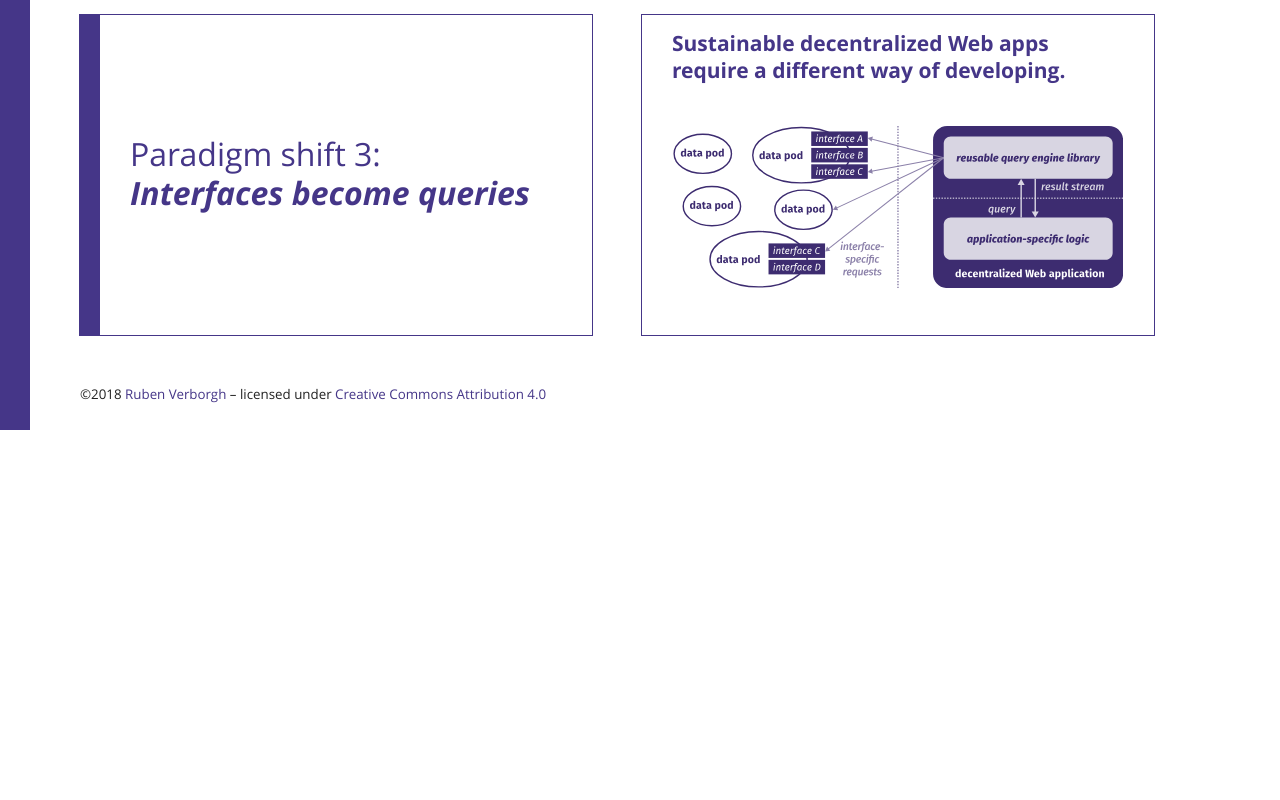
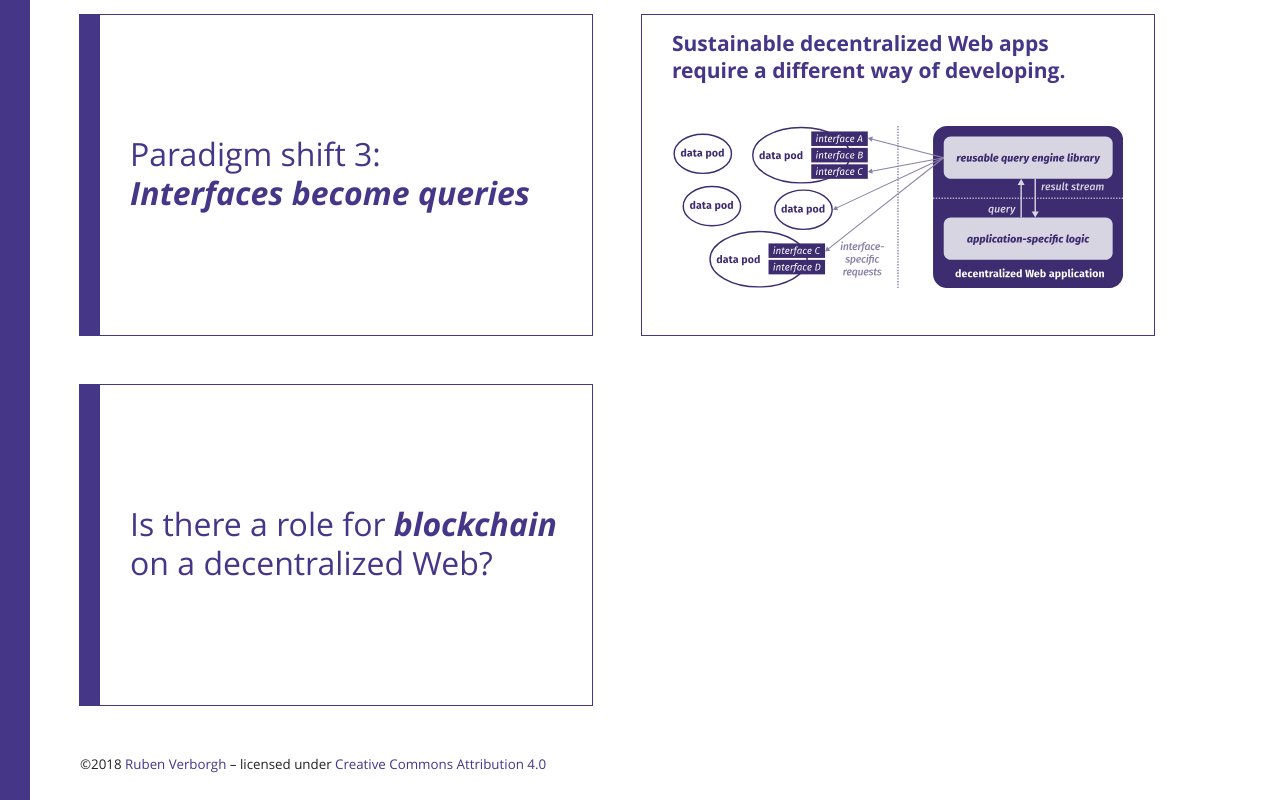
Before and after one commit to RubenVerborgh/VOGIN-IP-2018, a website: page index.html in a window 1280 px wide. Shown: the part 1821-2621 px from the top of the page. Before the commit the page ends 2251 px from the top, so only its background shows below. Drawn offline with Linux system fonts and the light colour scheme.

Commit message:
Add blockchain question.

```diff
--- a/index.html
+++ b/index.html
@@ -113,6 +113,13 @@
     </figure>
   </div>
 
+  <div class="paradigm slide" id="blockchain">
+    <h2>
+      Is there a role for <em>blockchain</em>
+      on a decentralized Web?
+    </h2>
+  </div>
+
   <footer>
     <p class="badge"><a href="https://github.com/RubenVerborgh/Blockchain-Core-Summit-2018">View on GitHub</a></p>
     <p class="license">
```
